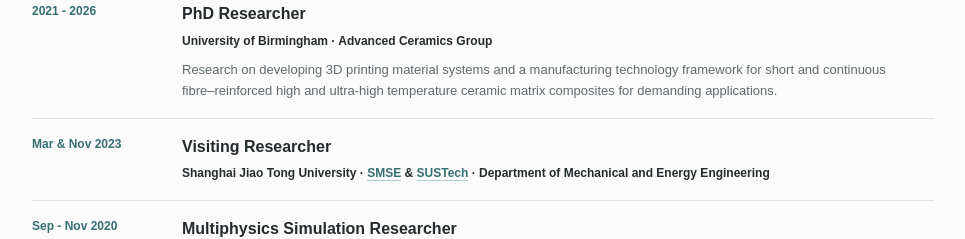
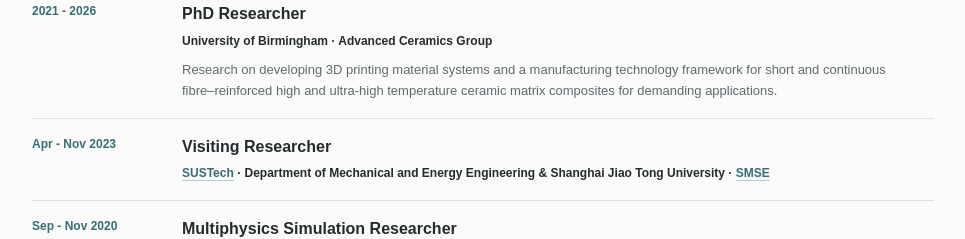
Before and after one commit to daorong-y/portfolio, a React (Vite) app: page / in a window 1280 px wide. Shown: the part 2560-2799 px from the top of the page, without its empty margins (294-1259 px from the left). Built offline with nearby package versions, Linux system fonts and the light colour scheme.

Commit message:
Update visiting researcher dates and affiliation

```diff
--- a/src/App.tsx
+++ b/src/App.tsx
@@ -542,11 +542,19 @@ export default function Home() {
               </div>
             </article>
             <article className="timeline-item">
-              <div className="timeline-date">Mar & Nov 2023</div>
+              <div className="timeline-date">Apr - Nov 2023</div>
               <div>
                 <h3>Visiting Researcher</h3>
                 <p className="timeline-org">
-                  Shanghai Jiao Tong University ·{" "}
+                  <a
+                    className="supervisor-link"
+                    href="https://www.sustech.edu.cn/en/"
+                    target="_blank"
+                    rel="noreferrer"
+                  >
+                    SUSTech
+                  </a>{" "}
+                  · Department of Mechanical and Energy Engineering & Shanghai Jiao Tong University ·{" "}
                   <a
                     className="supervisor-link"
                     href="https://en.smse.sjtu.edu.cn/about/overview"
@@ -555,16 +563,6 @@ export default function Home() {
                   >
                     SMSE
                   </a>
-                  {" & "}
-                  <a
-                    className="supervisor-link"
-                    href="https://www.sustech.edu.cn/en/"
-                    target="_blank"
-                    rel="noreferrer"
-                  >
-                    SUSTech
-                  </a>{" "}
-                  · Department of Mechanical and Energy Engineering
                 </p>
               </div>
             </article>
```
